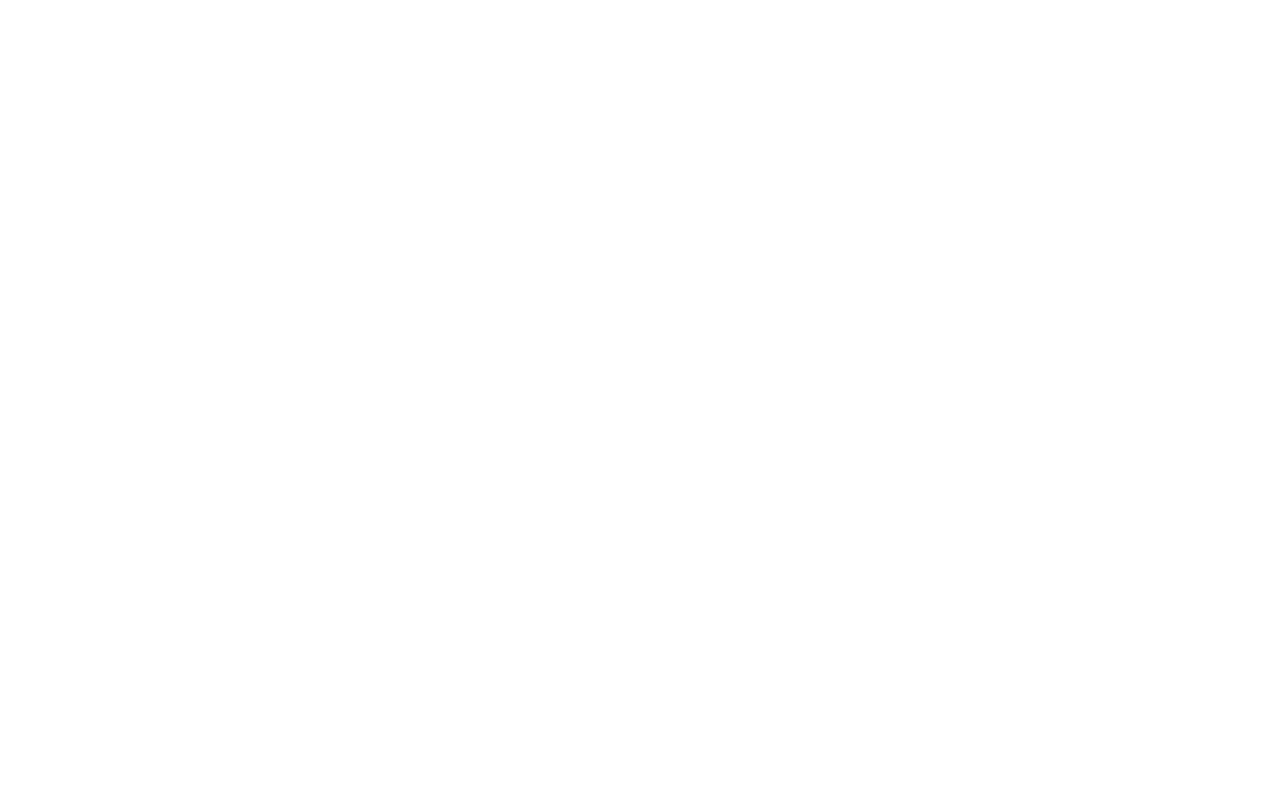
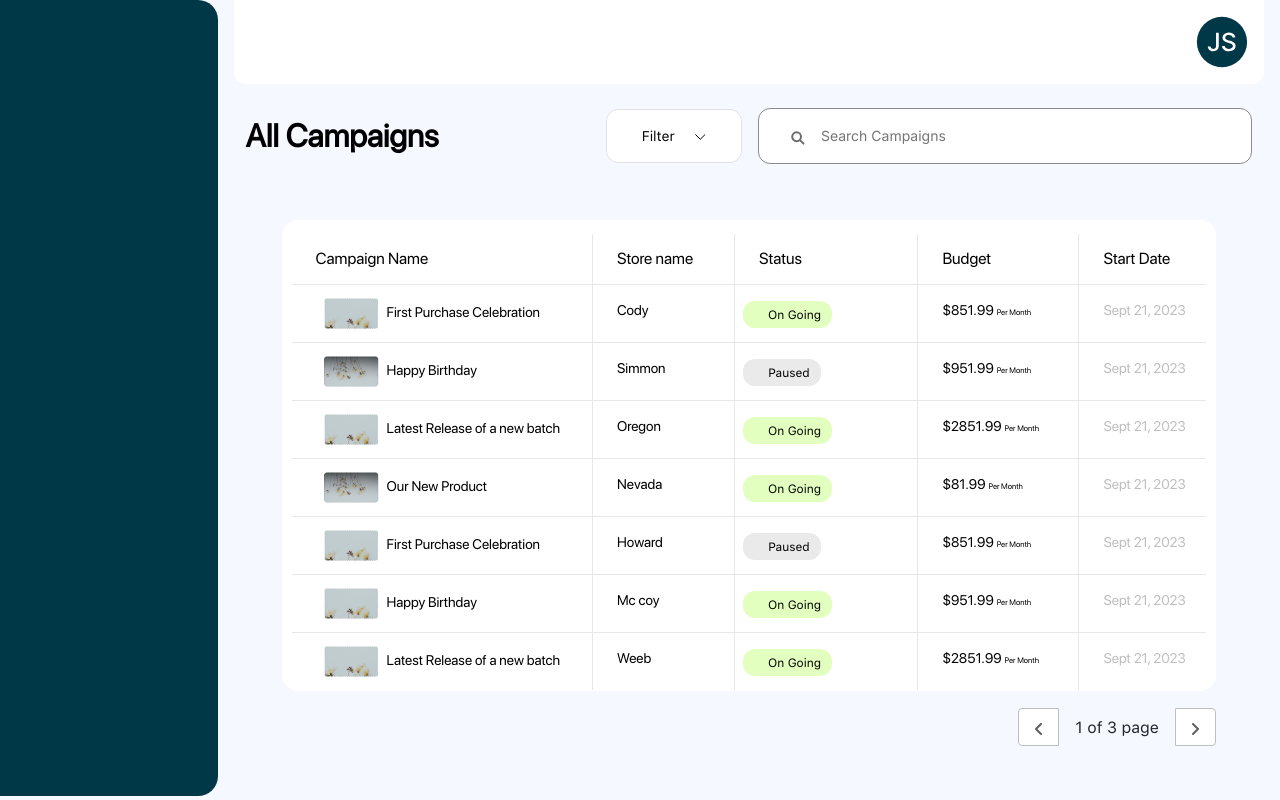
Before and after one commit to niamudeen-mvt/Dashboard-Page, a React (Create React App) app: page /campaign in a window 1280 px wide. Before the commit this address had no page. Built offline with nearby package versions, Linux system fonts and the light colour scheme.

Commit message:
routes set

```diff
--- a/src/App.js
+++ b/src/App.js
@@ -15,7 +15,7 @@ const App = () => {
     <BrowserRouter>
       <Routes>
         <Route path="/" element={<ProtectedRoute />}>
-          <Route path="" element={<CampaignPage />} />
+          <Route path="campaign" element={<CampaignPage />} />
           <Route path="campaign/:id" element={<CampaignDetail />} />
           <Route path="campaign/customers" element={<CustomerPage />} />
           <Route path="contacts" element={<ContactPage />} />
--- a/src/auth/ProtectedRoute.js
+++ b/src/auth/ProtectedRoute.js
@@ -1,11 +1,17 @@
-import React from 'react'
+import React, { useEffect } from 'react'
 import MainLayout from '../layout/index'
-import { Outlet } from 'react-router-dom'
+import { Outlet, useNavigate } from 'react-router-dom'
 
 const ProtectedRoute = ({ children }) => {
 
-  // consider user is login
+  const navigate = useNavigate()
+  // consider user is authenticated
   let isAuthenticated = true
+
+  useEffect(() => {
+    navigate("/campaign")
+  }, [])
+
 
 
   return (
--- a/src/components/navbar/index.js
+++ b/src/components/navbar/index.js
@@ -10,8 +10,9 @@ const SearchBar = () => {
       <nav className="navbar navbar-expand-lg bg-body-tertiary ">
         <div className="container-fluid">
           {
-            routeName === "/" ?
-              <a className="navbar-brand sf_pro_font_700" href="#">All Campaigns</a> : null
+            routeName === "/campaign" ?
+              <a className="navbar-brand sf_pro_font_700" href="#">All Campaigns</a>
+              : null
           }
           <button className="navbar-toggler" type="button" data-bs-toggle="collapse" data-bs-target="#navbarSupportedContent" aria-controls="navbarSupportedContent" aria-expanded="false" aria-label="Toggle navigation">
             <span className="navbar-toggler-icon"></span>
--- a/src/layout/container/MainContainer.js
+++ b/src/layout/container/MainContainer.js
@@ -1,14 +1,16 @@
 import React from 'react'
+import { useLocation } from 'react-router-dom'
+import { Container } from 'reactstrap'
 import userIcon from "../../assets/icons/user-icon.svg"
-import { Container } from 'reactstrap'
-import { useLocation } from 'react-router-dom'
-import NavBarComponent from '../../components/navbar'
+import SearchBar from '../../components/navbar'
 // import menuIcon from "../../assets/icons/menu-icon.svg"
 // import closeIcon from "../../assets/icons/close-icon.svg"
 
 const MainContainer = ({ isNavOpen, setIsNavOpen, children }) => {
 
   const routeName = useLocation()?.pathname
+
+  console.log(routeName?.split("/")[1], "routeName <<<<<<<<<<<");
 
 
 
@@ -58,8 +60,8 @@ const MainContainer = ({ isNavOpen, setIsNavOpen, children }) => {
 
       <Container className='container'>
         {
-          routeName === "/" ? <NavBarComponent /> : null}
-
+          routeName === "/campaign" ? <SearchBar /> : null
+        }
         {/* ================== pages data ============== */}
         <section className='mx-5'>
           {children}
--- a/src/layout/navigation/SideNavigation.js
+++ b/src/layout/navigation/SideNavigation.js
@@ -7,8 +7,9 @@ import { menuItems } from '../../menu-items'
 
 const SideNaviagation = ({ isNavOpen }) => {
 
-  const routeName = (useLocation())?.pathname
-  console.log(routeName, "route", routeName.split(''));
+  const routeName = (useLocation()).pathname
+  const subRoute = routeName?.substring(0, 9)
+
 
 
   const sideNavigationStyles = {
@@ -38,9 +39,9 @@ const SideNaviagation = ({ isNavOpen }) => {
                   menuItems?.length ?
                     menuItems.map(menu => {
                       return (
-                        <Link to={menu?.url} key={menu?.id} className={`w-100 py-3 mb-4 text-white d-flex justify-content-start align-items-center border_radius_12 nav_link ${(routeName === menu?.url) ? 'active' : ''}`}>
+                        <Link to={menu?.url} key={menu?.id} className={`w-100 py-3 mb-4 text-white d-flex justify-content-start align-items-center border_radius_12 nav_link ${(routeName === menu?.url || subRoute === menu?.url) ? 'active' : ''}`}>
                           <span className='mx-4'>
-                            <img src={((routeName === menu?.url) && menu?.id === 1) ? menu.activeIcon : menu.icon} style={{ backgroundColor: (menu?.id === 1 && routeName === menu?.url) ? 'white' : routeName !== menu?.url ? 'transparent' : '#219fff' }} alt='icon' />
+                            <img src={((routeName === menu?.url || subRoute === menu?.url) && menu?.id === 1) ? menu.activeIcon : menu.icon} style={{ backgroundColor: (menu?.id === 1 && routeName === menu?.url) ? 'white' : routeName !== menu?.url ? 'transparent' : '#219fff' }} alt='icon' />
                           </span>
                           <p>
                             {menu?.title}
--- a/src/menu-items.js
+++ b/src/menu-items.js
@@ -9,7 +9,7 @@ export const menuItems = [
   {
     id: 1,
     title: 'Campaign',
-    url: '/',
+    url: '/campaign',
     icon: campaignIcon,
     activeIcon: campaignActiveIcon
   },
--- a/src/pages/campaign/CampaignDetail.js
+++ b/src/pages/campaign/CampaignDetail.js
@@ -1,5 +1,5 @@
 import React from 'react'
-import { Link, useParams } from 'react-router-dom'
+import { Link, useLocation, useParams } from 'react-router-dom'
 import { Row, Col } from 'reactstrap'
 import { campaignDetailColumnsData } from '../../data/campaign-data'
 import { customerList } from '../../data/campaign-data'
@@ -9,7 +9,9 @@ import SectionHeading from '../../components/common/SectionHeading'
 
 
 const CampaignDetail = () => {
-  const { id } = useParams()
+  // const { id } = useParams()
+
+
 
   const updatedRowData = [{
     id: 1,
--- a/src/pages/campaign/index.js
+++ b/src/pages/campaign/index.js
@@ -3,9 +3,7 @@ import CustomTable from "../../components/table/Table"
 
 const CampaignPage = () => {
   return (
-    <div >
-      <CustomTable />
-    </div>
+    <CustomTable />
   )
 }
 
```
